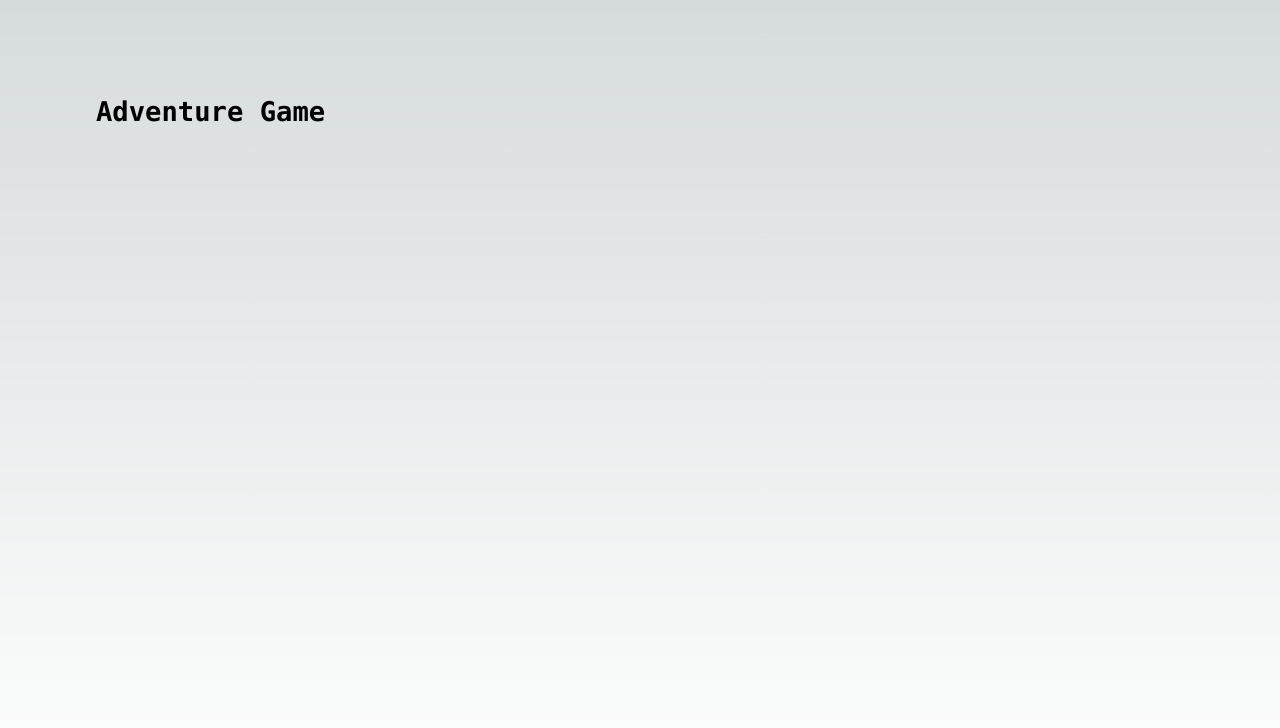
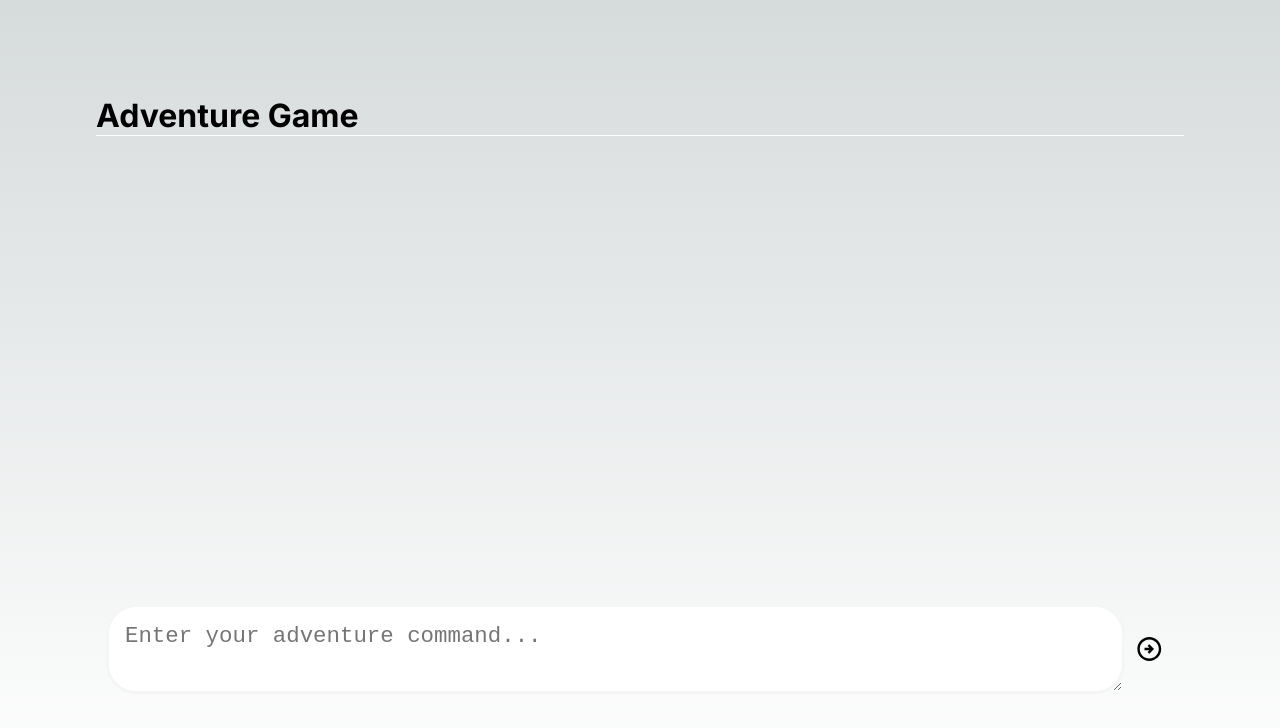
Before and after one commit to lindentree/ld-hack, a Next.js app: page / in a window 1280 px wide. Shown: the top 728 px of the page. Built offline with nearby package versions, Linux system fonts and the light colour scheme.

Commit message:
base frontend view

```diff
--- a/app/page.js
+++ b/app/page.js
@@ -1,11 +1,41 @@
+"use client";
+
+import { MdOutlineArrowCircleRight } from "react-icons/md";
+import { useState } from "react";
 import Image from "next/image";
 import styles from "./page.module.css";
 
 export default function Home() {
+  const [inputValue, setInputValue] = useState("");
+
+  const handleInputChange = (event) => {
+    setInputValue(event.target.value);
+  };
+
+  const handleSubmit = (event) => {
+    event.preventDefault();
+    // Add your logic here for handling the input value, like calling the Gen AI API
+    console.log("Input value:", inputValue);
+    // Reset input value
+    setInputValue("");
+  };
+
   return (
     <main className={styles.main}>
+      <div className={styles.navbar}>
+        <h1 className={styles.title}>Adventure Game</h1>
+      </div>
       <div className={styles.description}>
-        <h1>Adventure Game</h1>
+        <form className={styles.form} onSubmit={handleSubmit}>
+          <textarea
+            type="text"
+            value={inputValue}
+            onChange={handleInputChange}
+            placeholder="Enter your adventure command..."
+            className={styles.input}
+          />
+          <MdOutlineArrowCircleRight type="submit" className={styles.button} />
+        </form>
       </div>
     </main>
   );
--- a/app/page.module.css
+++ b/app/page.module.css
@@ -2,229 +2,40 @@
   display: flex;
   flex-direction: column;
   justify-content: space-between;
-  align-items: center;
   padding: 6rem;
   min-height: 100vh;
 }
 
-.description {
-  display: inherit;
-  justify-content: inherit;
-  align-items: inherit;
-  font-size: 0.85rem;
-  max-width: var(--max-width);
-  width: 100%;
-  z-index: 2;
-  font-family: var(--font-mono);
+.navbar {
+  display: flex;
+  border-bottom: 1px solid white;
 }
 
-.description a {
+.title {
+  display: inline;
+  margin-bottom: 0;
+  text-align: l;
+}
+
+.form {
   display: flex;
   justify-content: center;
   align-items: center;
-  gap: 0.5rem;
+  margin: 10px;
 }
 
-.description p {
-  position: relative;
-  margin: 0;
+.input {
+  display: flex;
+  width: 100%;
+  font-size: 1.4rem;
   padding: 1rem;
-  background-color: rgba(var(--callout-rgb), 0.5);
-  border: 1px solid rgba(var(--callout-border-rgb), 0.3);
-  border-radius: var(--border-radius);
+  border: 3px solid whitesmoke;
+  border-radius: 30px;
+  color: white;
+  outline: none;
 }
 
-.code {
-  font-weight: 700;
-  font-family: var(--font-mono);
+.button {
+  margin: 10px;
+  font-size: 30px;
 }
-
-.grid {
-  display: grid;
-  grid-template-columns: repeat(4, minmax(25%, auto));
-  max-width: 100%;
-  width: var(--max-width);
-}
-
-.card {
-  padding: 1rem 1.2rem;
-  border-radius: var(--border-radius);
-  background: rgba(var(--card-rgb), 0);
-  border: 1px solid rgba(var(--card-border-rgb), 0);
-  transition: background 200ms, border 200ms;
-}
-
-.card span {
-  display: inline-block;
-  transition: transform 200ms;
-}
-
-.card h2 {
-  font-weight: 600;
-  margin-bottom: 0.7rem;
-}
-
-.card p {
-  margin: 0;
-  opacity: 0.6;
-  font-size: 0.9rem;
-  line-height: 1.5;
-  max-width: 30ch;
-  text-wrap: balance;
-}
-
-.center {
-  display: flex;
-  justify-content: center;
-  align-items: center;
-  position: relative;
-  padding: 4rem 0;
-}
-
-.center::before {
-  background: var(--secondary-glow);
-  border-radius: 50%;
-  width: 480px;
-  height: 360px;
-  margin-left: -400px;
-}
-
-.center::after {
-  background: var(--primary-glow);
-  width: 240px;
-  height: 180px;
-  z-index: -1;
-}
-
-.center::before,
-.center::after {
-  content: "";
-  left: 50%;
-  position: absolute;
-  filter: blur(45px);
-  transform: translateZ(0);
-}
-
-.logo {
-  position: relative;
-}
-/* Enable hover only on non-touch devices */
-@media (hover: hover) and (pointer: fine) {
-  .card:hover {
-    background: rgba(var(--card-rgb), 0.1);
-    border: 1px solid rgba(var(--card-border-rgb), 0.15);
-  }
-
-  .card:hover span {
-    transform: translateX(4px);
-  }
-}
-
-@media (prefers-reduced-motion) {
-  .card:hover span {
-    transform: none;
-  }
-}
-
-/* Mobile */
-@media (max-width: 700px) {
-  .content {
-    padding: 4rem;
-  }
-
-  .grid {
-    grid-template-columns: 1fr;
-    margin-bottom: 120px;
-    max-width: 320px;
-    text-align: center;
-  }
-
-  .card {
-    padding: 1rem 2.5rem;
-  }
-
-  .card h2 {
-    margin-bottom: 0.5rem;
-  }
-
-  .center {
-    padding: 8rem 0 6rem;
-  }
-
-  .center::before {
-    transform: none;
-    height: 300px;
-  }
-
-  .description {
-    font-size: 0.8rem;
-  }
-
-  .description a {
-    padding: 1rem;
-  }
-
-  .description p,
-  .description div {
-    display: flex;
-    justify-content: center;
-    position: fixed;
-    width: 100%;
-  }
-
-  .description p {
-    align-items: center;
-    inset: 0 0 auto;
-    padding: 2rem 1rem 1.4rem;
-    border-radius: 0;
-    border: none;
-    border-bottom: 1px solid rgba(var(--callout-border-rgb), 0.25);
-    background: linear-gradient(
-      to bottom,
-      rgba(var(--background-start-rgb), 1),
-      rgba(var(--callout-rgb), 0.5)
-    );
-    background-clip: padding-box;
-    backdrop-filter: blur(24px);
-  }
-
-  .description div {
-    align-items: flex-end;
-    pointer-events: none;
-    inset: auto 0 0;
-    padding: 2rem;
-    height: 200px;
-    background: linear-gradient(
-      to bottom,
-      transparent 0%,
-      rgb(var(--background-end-rgb)) 40%
-    );
-    z-index: 1;
-  }
-}
-
-/* Tablet and Smaller Desktop */
-@media (min-width: 701px) and (max-width: 1120px) {
-  .grid {
-    grid-template-columns: repeat(2, 50%);
-  }
-}
-
-@media (prefers-color-scheme: dark) {
-  .vercelLogo {
-    filter: invert(1);
-  }
-
-  .logo {
-    filter: invert(1) drop-shadow(0 0 0.3rem #ffffff70);
-  }
-}
-
-@keyframes rotate {
-  from {
-    transform: rotate(360deg);
-  }
-  to {
-    transform: rotate(0deg);
-  }
-}
--- a/package.json
+++ b/package.json
@@ -9,8 +9,9 @@
     "lint": "next lint"
   },
   "dependencies": {
+    "next": "14.2.3",
     "react": "^18",
     "react-dom": "^18",
-    "next": "14.2.3"
+    "react-icons": "^5.2.1"
   }
 }
```
Also changed, not shown: 1 other file (tests, documents, lock files or other folders).
